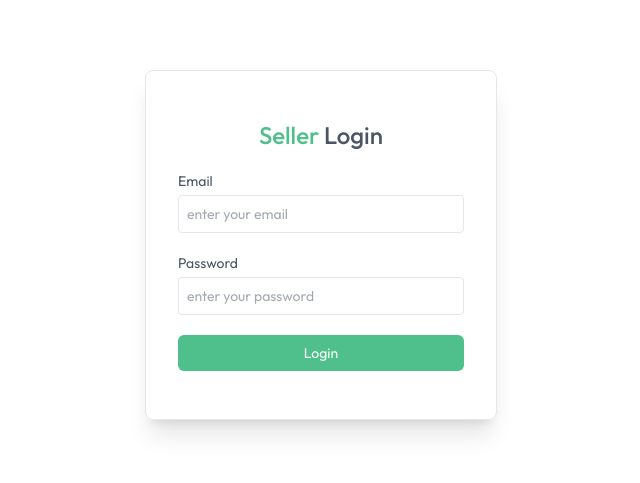
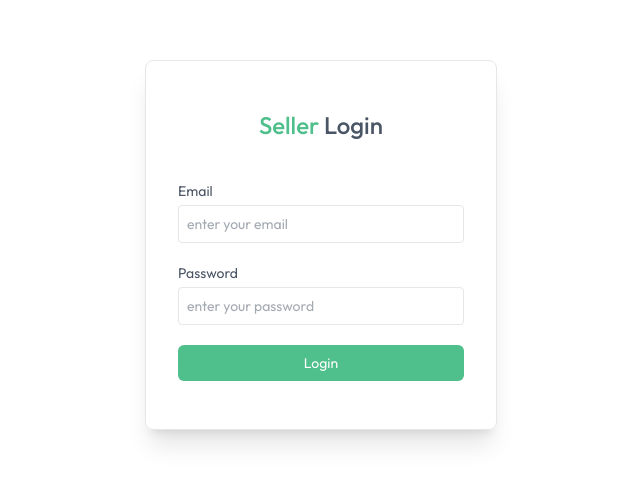
Before and after one commit to Varun822468/GreenCart, a React (Vite) app in the folder client/: page /seller in a window 1280 px wide. Shown: the part 155-638 px from the top of the page, without its empty margins (319-959 px from the left). Built offline with nearby package versions, Linux system fonts and the light colour scheme.

Commit message:
updated code commited

```diff
--- a/client/src/components/seller/SellerLogin.jsx
+++ b/client/src/components/seller/SellerLogin.jsx
@@ -22,6 +22,9 @@ const SellerLogin = () => {
             <div className='flex flex-col gap-5 m-auto items-start p-8 py-12 min-w-80 sm:min-w-88 rounded-lg shadow-xl border border-gray-200'>
                 <p className='text-2xl font-medium m-auto'><span className='text-primary'>Seller</span> Login</p>
                 <div className='w-full'>
+                    <p></p>
+                </div>
+                <div className='w-full'>
                     <p>Email</p>
                     <input onChange={(e) => setEmail(e.target.value)} value={email}
                         type="email" placeholder='enter your email' className='border border-gray-200 rounded w-full p-2 mt-1 outline-primary' required />
```
Also changed, not shown: client/src/pages/Seller/ProductList.jsx (+4 -4 lines).
